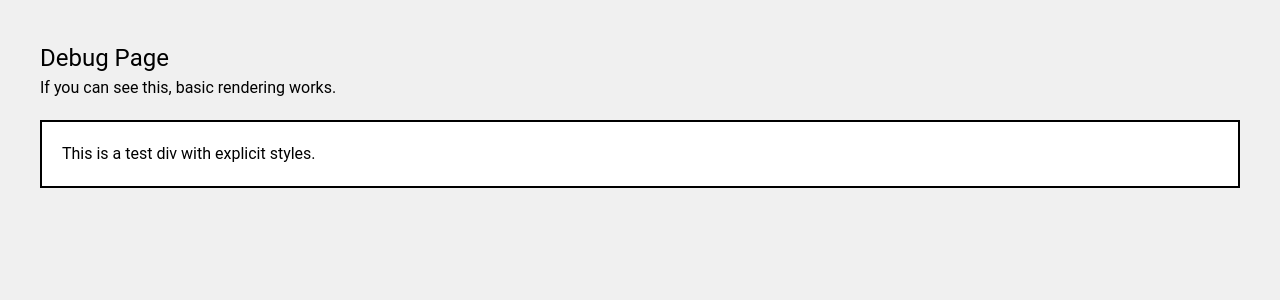
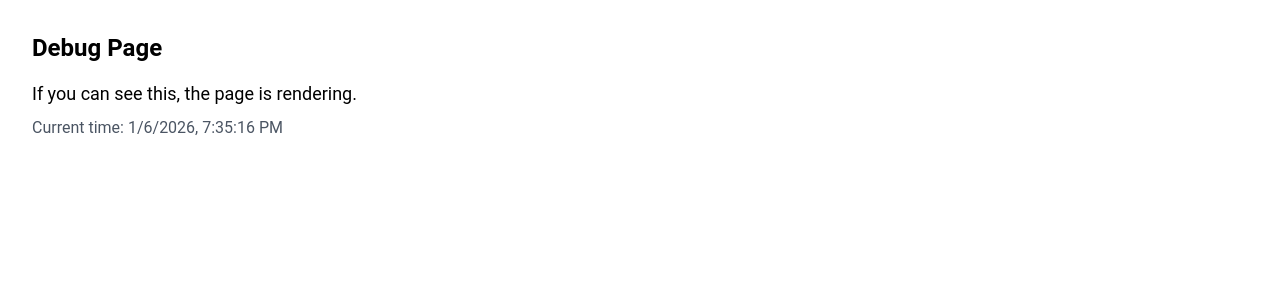
Before and after one commit to tanpereira-tipp3/portfoliopd, a Next.js app: page /debug in a window 1280 px wide. Shown: the top 300 px of the page. Built offline with nearby package versions, Linux system fonts and the light colour scheme.

Commit message:
Add visible content to debug page for testing

```diff
--- a/app/debug/page.tsx
+++ b/app/debug/page.tsx
@@ -1,4 +1,11 @@
 export default function Debug() {
+  return (
+    <div className="p-8 bg-white min-h-screen">
+      <h1 className="text-2xl font-bold mb-4">Debug Page</h1>
+      <p className="text-lg mb-2">If you can see this, the page is rendering.</p>
+      <p className="text-gray-600">Current time: {new Date().toLocaleString()}</p>
+    </div>
+  );
   return (
     <div style={{ padding: "40px", backgroundColor: "#f0f0f0", minHeight: "100vh" }}>
       <h1 style={{ color: "black", fontSize: "24px" }}>Debug Page</h1>
```
